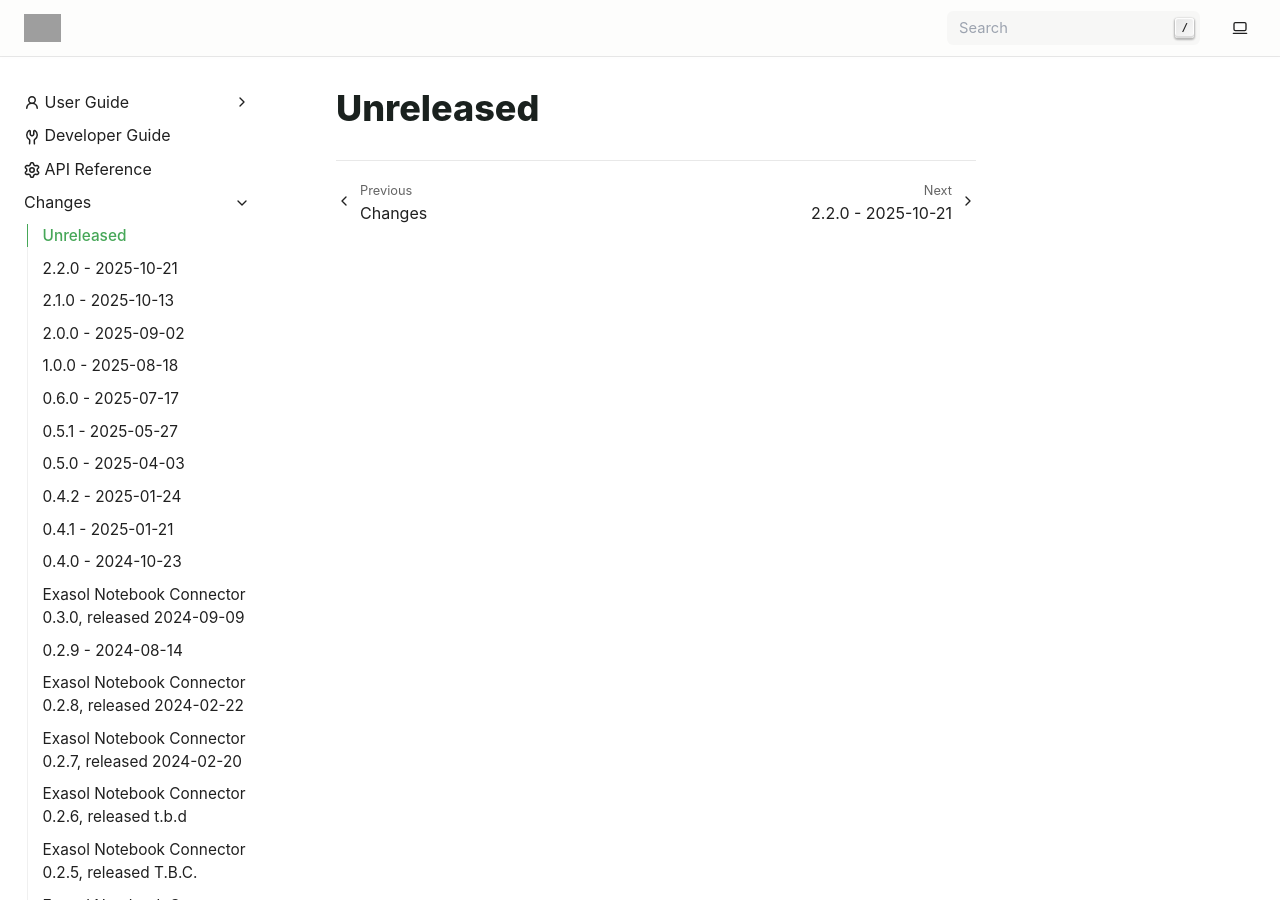
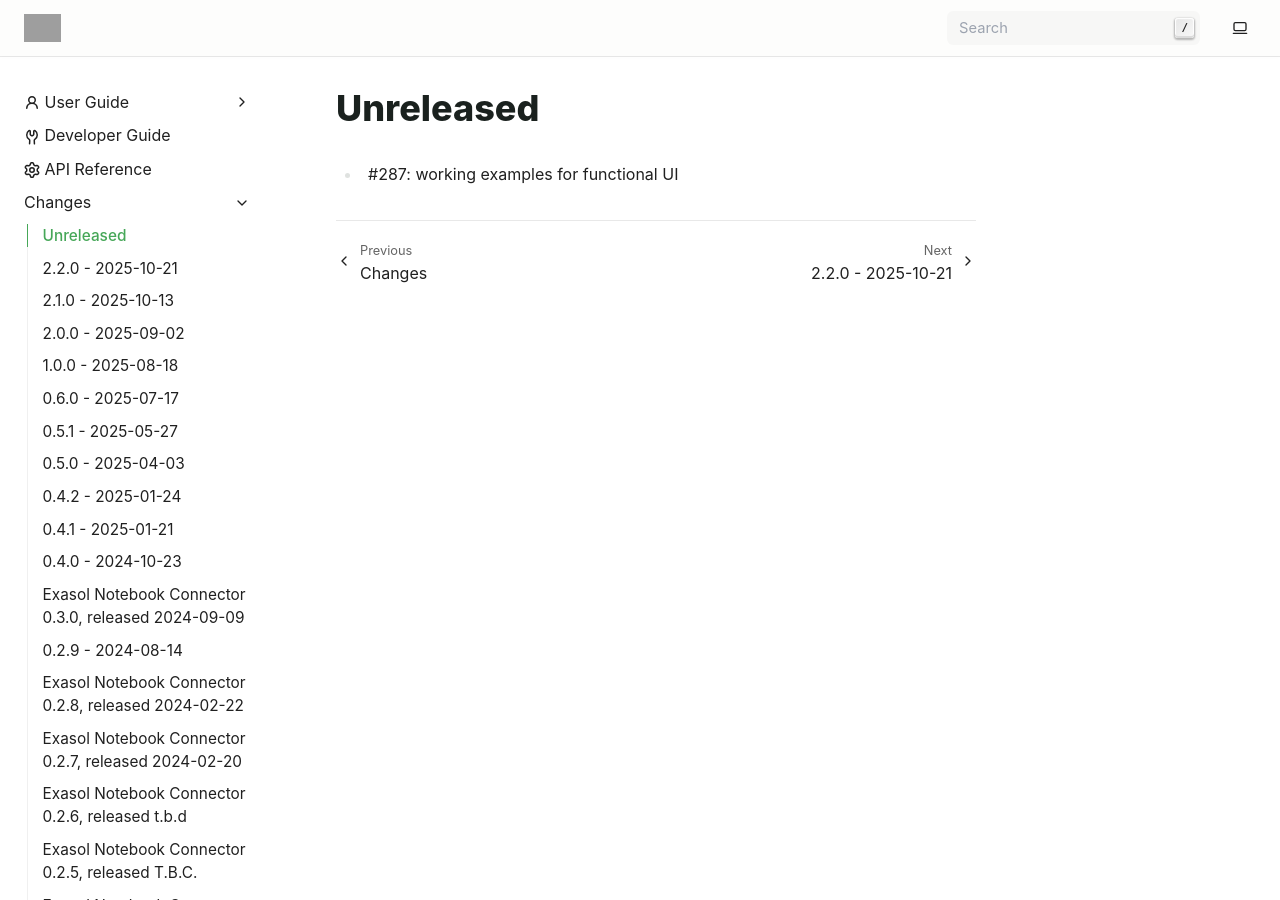
Before and after one commit to exasol/notebook-connector, a Sphinx documentation site: the page built from doc/changes/unreleased.md, in a window 1280 px wide and 900 px high. Built offline with Sphinx 7.4.7, drawn with Linux system fonts in a browser that asks for light colours; grey boxes are pictures that could not be loaded.

Commit message:
added change log

```diff
--- a/doc/changes/unreleased.md
+++ b/doc/changes/unreleased.md
@@ -1 +1,2 @@
 # Unreleased
+ * #287: working examples for functional UI
```
